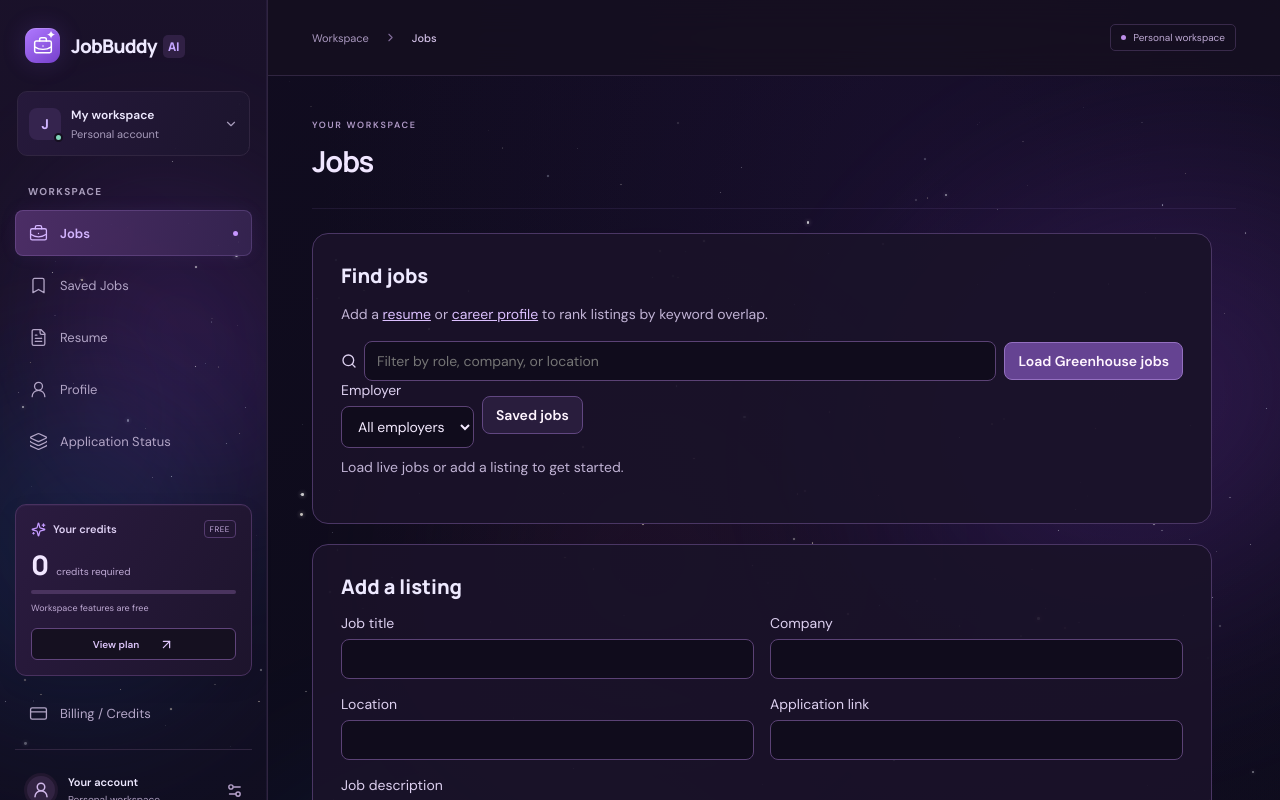
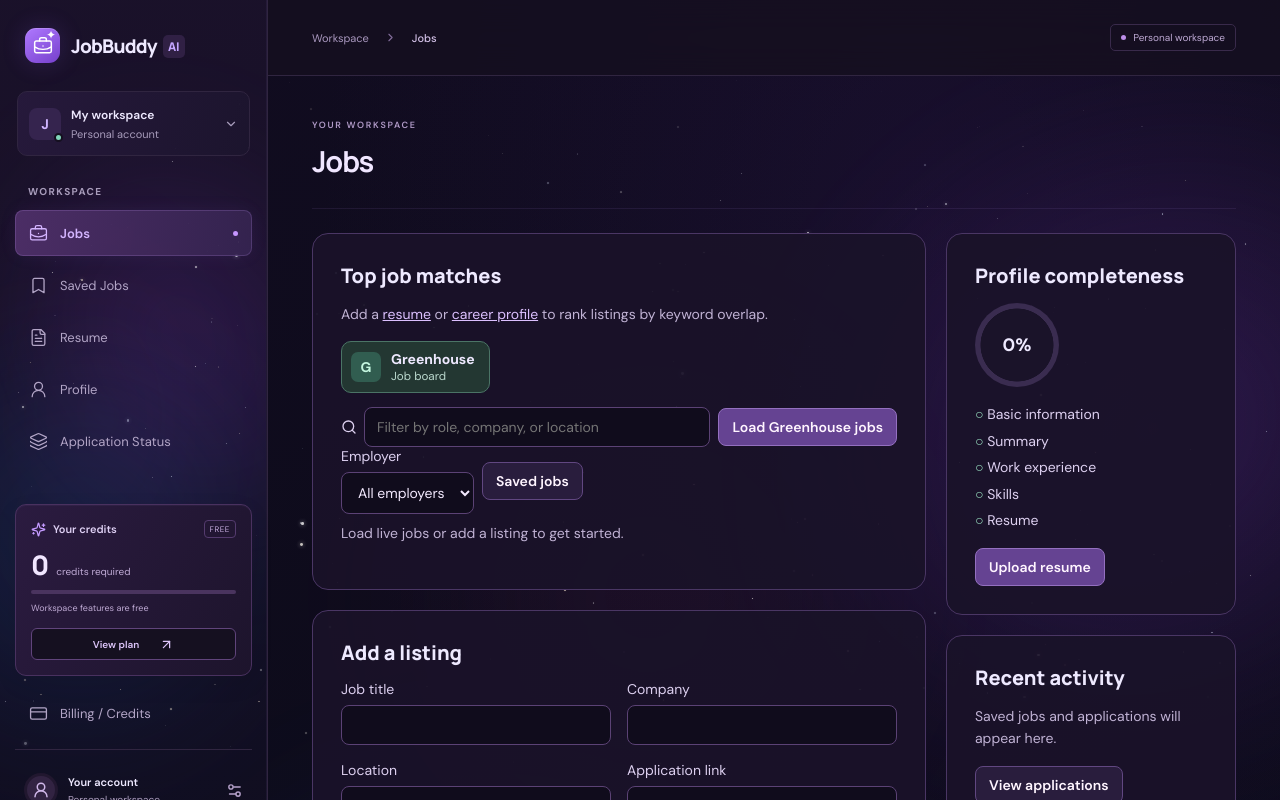
Before and after one commit to Johnno172012/Ai-Job-Finder, a React (Vite) app: page / in a window 1280 px wide. Shown: the top 800 px of the page. Built offline with nearby package versions, Linux system fonts and the light colour scheme.

Commit message:
Add demo-inspired jobs overview and resume drop zone

```diff
--- a/src/styles.css
+++ b/src/styles.css
@@ -117,3 +117,68 @@
 @media (max-width: 550px) {
   .feature-fields { grid-template-columns: 1fr; }
 }
+
+.feature-content-wide { width: min(100%, 1280px); }
+.jobs-dashboard {
+  display: grid;
+  grid-template-columns: minmax(0, 1fr) minmax(220px, 290px);
+  align-items: start;
+  gap: 20px;
+}
+.jobs-results, .jobs-overview { display: grid; min-width: 0; gap: 20px; }
+.job-platform {
+  display: flex;
+  align-items: center;
+  gap: 10px;
+  width: fit-content;
+  padding: 8px 14px 8px 9px;
+  margin: 0 0 14px;
+  border: 1px solid #4b7466;
+  border-radius: 10px;
+  background: #233732;
+}
+.platform-mark {
+  display: grid;
+  place-items: center;
+  width: 30px;
+  height: 30px;
+  border-radius: 7px;
+  background: #315d50;
+  color: #c4f6df;
+  font-weight: 700;
+}
+.job-platform small { display: block; color: #bad8cd; }
+.completion-ring {
+  display: grid;
+  place-items: center;
+  width: 84px;
+  height: 84px;
+  margin-block: 12px;
+  border-radius: 50%;
+  background: radial-gradient(circle, #1a1329 61%, transparent 62%),
+    conic-gradient(#9ce4c5 var(--completion), #3a2c50 0);
+  font-size: 18px;
+}
+.profile-checks { list-style: none; padding: 0; line-height: 1.9; color: #ddd0f0; }
+.profile-checks li > span:first-child { color: #9ce4c5; }
+.resume-drop {
+  display: grid;
+  justify-items: center;
+  gap: 9px;
+  padding: 28px 16px;
+  margin-bottom: 18px;
+  border: 1px dashed #9470c0;
+  border-radius: 12px;
+  background: #221831;
+}
+.resume-drop small { color: #c1b3d5; }
+.visually-hidden {
+  position: absolute;
+  width: 1px;
+  height: 1px;
+  overflow: hidden;
+  clip-path: inset(50%);
+}
+@media (max-width: 1060px) {
+  .jobs-dashboard { grid-template-columns: 1fr; }
+}
--- a/src/workspace.jsx
+++ b/src/workspace.jsx
@@ -113,10 +113,8 @@ export function Workspace({ page }) {
     saveProfile({ ...profile, ...suggestions });
   }
 
-  async function upload(event) {
-    const file = event.target.files[0];
-    event.target.value = '';
-    if (!file) return;
+  async function upload(file) {
+    if (!file || uploading) return;
     setUploading(true);
     setError('');
     setMessage('');
@@ -183,11 +181,33 @@ export function Workspace({ page }) {
     }, status ? 'Application updated.' : 'Removed from tracker.');
   }
 
+  const profileChecks = [
+    ['Basic information', profile.name && profile.email],
+    ['Summary', profile.summary],
+    ['Work experience', profile.experience],
+    ['Skills', profile.skills],
+    ['Resume', resume.text],
+  ];
+  const completion = Math.round(100 * profileChecks.filter(([, value]) => value?.trim()).length / profileChecks.length);
   let content;
   if (page === 'resume') {
     content = <Panel title="Your resume">
       <p>Import a PDF, DOCX, or TXT file, or paste your resume below. Your resume stays in this browser.</p>
-      <label className="feature-button upload-button"><Upload size={16}/> {uploading ? 'Reading file…' : 'Import resume'} <input type="file" accept=".pdf,.docx,.txt" onChange={upload} disabled={uploading}/></label>
+      <div className="resume-drop" onDragOver={event => event.preventDefault()} onDrop={event => {
+        event.preventDefault();
+        upload(event.dataTransfer.files[0]);
+      }}>
+        <Upload size={26} aria-hidden="true"/>
+        <strong>Drop your resume here</strong>
+        <small>PDF, DOCX, or TXT · Up to 10 MB</small>
+        <label className="feature-button upload-button">
+          {uploading ? 'Reading file…' : 'Choose file'}
+          <input type="file" accept=".pdf,.docx,.txt" onChange={event => {
+            upload(event.target.files[0]);
+            event.target.value = '';
+          }} disabled={uploading}/>
+        </label>
+      </div>
       <form onSubmit={event => {
         event.preventDefault();
         const text = new FormData(event.currentTarget).get('resume').trim();
@@ -242,9 +262,14 @@ export function Workspace({ page }) {
       .sort((a, b) => b.hits - a.hits);
     const lastPage = Math.max(0, Math.ceil(matches.length / pageSize) - 1);
     const currentPage = Math.min(jobPage, lastPage);
-    content = <>
-      <Panel title="Find jobs">
+    content = <div className="jobs-dashboard">
+      <div className="jobs-results">
+      <Panel title="Top job matches">
         <p>{skillWords.size ? 'Listings are ranked by shared words from your resume and profile.' : <>Add a <a href="#resume">resume</a> or <a href="#profile">career profile</a> to rank listings by keyword overlap.</>}</p>
+        <div className="job-platform">
+          <span className="platform-mark" aria-hidden="true">G</span>
+          <span><strong>Greenhouse</strong><small>Job board</small></span>
+        </div>
         <div className="feature-actions">
           <label className="search-field"><Search size={16}/><input aria-label="Filter jobs" placeholder="Filter by role, company, or location" value={query} onChange={event => { setQuery(event.target.value); setJobPage(0); }}/></label>
           <button className="feature-button" onClick={discover} disabled={loadingJobs}>{loadingJobs ? 'Loading…' : 'Load Greenhouse jobs'}</button>
@@ -280,9 +305,24 @@ export function Workspace({ page }) {
           <button className="feature-button">Add listing</button>
         </form>
       </Panel>
-    </>;
+      </div>
+      <aside className="jobs-overview" aria-label="Workspace overview">
+        <Panel title="Profile completeness">
+          <div className="completion-ring" style={{ '--completion': completion + '%' }}><strong>{completion}%</strong></div>
+          <ul className="profile-checks">
+            {profileChecks.map(([label, value]) => <li key={label}><span aria-hidden="true">{value?.trim() ? '✓' : '○'}</span> {label}<span className="visually-hidden">{value?.trim() ? ' complete' : ' incomplete'}</span></li>)}
+          </ul>
+          <a className="feature-button" href={resume.text ? '#profile' : '#resume'}>{resume.text ? 'Improve profile' : 'Upload resume'}</a>
+        </Panel>
+        <Panel title="Recent activity">
+          {Object.values(applications).slice(-4).reverse().map(job => <p key={job.id}><strong>{job.title}</strong><br/>{job.status} · {job.company}</p>)}
+          {!Object.keys(applications).length && <p>Saved jobs and applications will appear here.</p>}
+          <a className="feature-button secondary" href="#applications">View applications</a>
+        </Panel>
+      </aside>
+    </div>;
   }
-  return <div className="feature-content">
+  return <div className={page === 'jobs' ? 'feature-content feature-content-wide' : 'feature-content'}>
     <div role="status">{message}</div>
     {error && <p className="feature-error" role="alert">{error}</p>}
     <Fragment key={page}>{content}</Fragment>
```
